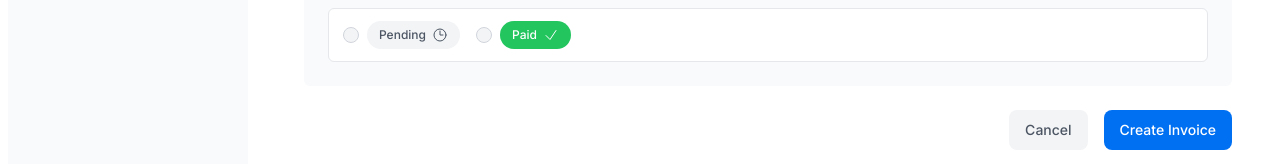
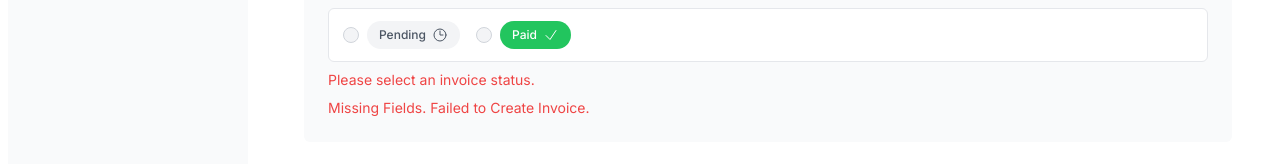
Before and after one commit to alexmarsden/nextjs-dashboard, a Next.js app: page /dashboard/invoices/create in a window 1280 px wide. Both pictures are taken after typing "5" into the empty fields and a click on the button "Create Invoice". Shown: the part 340-504 px from the top of the page. Built offline with nearby package versions, Linux system fonts and the light colour scheme; no server answers; the database is empty; a web font is replaced by a local one.

Commit message:
Display error message for amount and status fields

```diff
--- a/app/ui/invoices/create-form.tsx
+++ b/app/ui/invoices/create-form.tsx
@@ -70,6 +70,14 @@
               <CurrencyDollarIcon className="pointer-events-none absolute left-3 top-1/2 h-[18px] w-[18px] -translate-y-1/2 text-gray-500 peer-focus:text-gray-900" />
             </div>
           </div>
+          <div id="amount-error" aria-live="polite" aria-atomic="true">
+            {state.errors?.amount &&
+              state.errors.amount.map((error: string) => (
+                <p className="mt-2 text-sm text-red-500" key={error}>
+                  {error}
+                </p>
+              ))}
+          </div>
         </div>
 
         {/* Invoice Status */}
@@ -111,7 +119,22 @@
               </div>
             </div>
           </div>
+          <div id="status-error" aria-live="polite" aria-atomic="true">
+            {state.errors?.status &&
+              state.errors.status.map((error: string) => (
+                <p className="mt-2 text-sm text-red-500" key={error}>
+                  {error}
+                </p>
+              ))}
+          </div>
         </fieldset>
+        <div id="customer-error" aria-live="polite" aria-atomic="true">
+          {state.message && (
+            <p className="mt-2 text-sm text-red-500" key={state.message}>
+              {state.message}
+            </p>
+          )}
+        </div>
       </div>
       <div className="mt-6 flex justify-end gap-4">
         <Link
```
